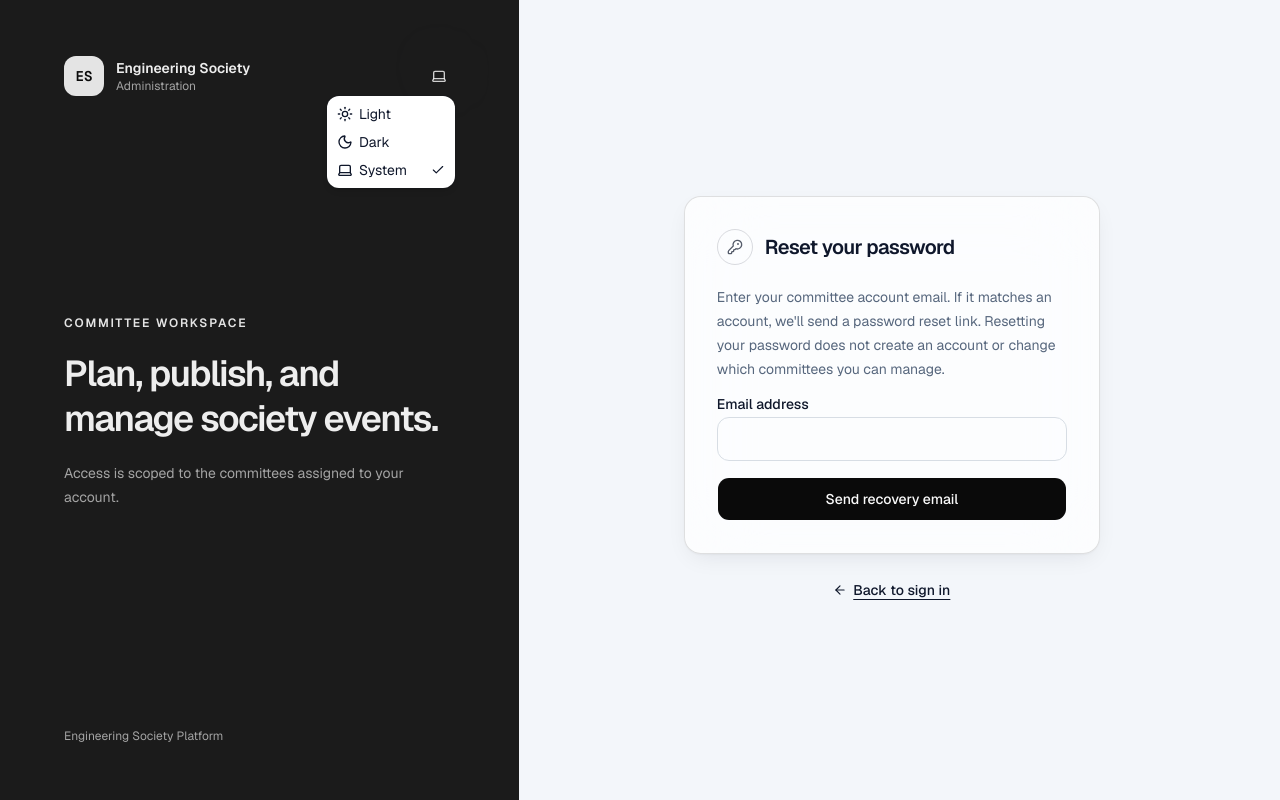
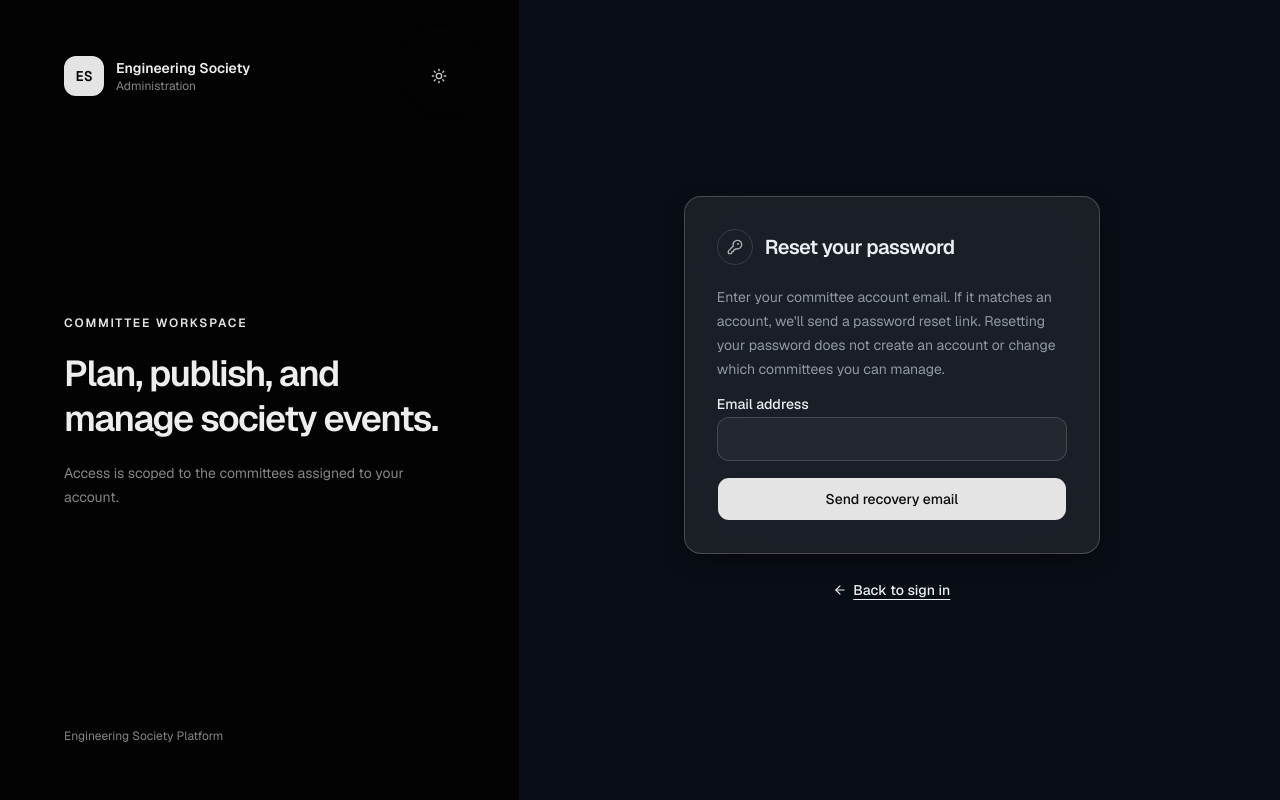
Before and after one commit to EngCrafters/engsoc-platform, a Next.js app: page /admin/recovery in a window 1280 px wide. Both pictures are taken after a click on the button 438 px from the left and 76 px from the top of the page. Built offline with nearby package versions, Linux system fonts and the light colour scheme.

Commit message:
fix(ui): switch themes with one click

```diff
--- a/components/admin/admin-sidebar.tsx
+++ b/components/admin/admin-sidebar.tsx
@@ -156,10 +156,7 @@ export function AdminSidebar({
         <span className="text-[0.68rem] font-medium tracking-wide text-shell-muted">
           Appearance
         </span>
-        <ThemeToggle
-          variant="shell"
-          triggerClassName="text-shell-foreground/85 hover:bg-white/[0.08] hover:text-shell-foreground focus-visible:outline-shell-accent"
-        />
+        <ThemeToggle variant="shell" />
       </div>
 
       <div className="flex items-center gap-2.5 border-t border-shell-border px-4 py-4">
--- a/components/ui/theme-toggle.tsx
+++ b/components/ui/theme-toggle.tsx
@@ -2,20 +2,8 @@
 
 import { useSyncExternalStore } from "react";
 import { useTheme } from "next-themes";
-import { Check, Laptop, Moon, Sun } from "lucide-react";
+import { Moon, Sun } from "lucide-react";
 import { cn } from "@/lib/utils";
-import {
-  DropdownMenu,
-  DropdownMenuContent,
-  DropdownMenuItem,
-  DropdownMenuTrigger,
-} from "@/components/ui/dropdown-menu";
-
-const OPTIONS = [
-  { value: "light", label: "Light", icon: Sun },
-  { value: "dark", label: "Dark", icon: Moon },
-  { value: "system", label: "System", icon: Laptop },
-] as const;
 
 /**
  * Theme toggle. `variant="shell"` styles the trigger for the dark navy
@@ -24,57 +12,43 @@ const OPTIONS = [
  */
 export function ThemeToggle({
   variant = "default",
-  triggerClassName,
 }: {
   variant?: "default" | "shell";
-  triggerClassName?: string;
 }) {
-  const { theme, setTheme } = useTheme();
+  const { resolvedTheme, setTheme } = useTheme();
   const mounted = useSyncExternalStore(
     () => () => {},
     () => true,
     () => false
   );
 
-  const active = OPTIONS.find((option) => option.value === theme) ?? OPTIONS[2];
-  const ActiveIcon = active.icon;
+  const isDark = mounted && resolvedTheme === "dark";
+  const label = mounted
+    ? `Switch to ${isDark ? "light" : "dark"} mode`
+    : "Change theme";
 
   return (
-    <DropdownMenu>
-      <DropdownMenuTrigger
-        aria-label="Change theme"
+    <button
+      type="button"
+      aria-label={label}
+      title={label}
+      onClick={() => setTheme(isDark ? "light" : "dark")}
       className={cn(
         "flex size-8 items-center justify-center rounded-lg transition-colors focus-visible:outline-2 focus-visible:outline-offset-2",
         variant === "shell"
           ? "text-shell-foreground/85 hover:bg-white/[0.08] hover:text-shell-foreground focus-visible:outline-shell-accent"
-            : "text-muted-foreground hover:bg-muted hover:text-foreground focus-visible:outline-ring",
-          triggerClassName
+          : "text-muted-foreground hover:bg-muted hover:text-foreground focus-visible:outline-ring"
       )}
     >
       {mounted ? (
-          <ActiveIcon aria-hidden="true" className="size-4" />
+        isDark ? (
+          <Sun aria-hidden="true" className="size-4" />
+        ) : (
+          <Moon aria-hidden="true" className="size-4" />
+        )
       ) : (
         <span className="size-4" />
       )}
-      </DropdownMenuTrigger>
-      <DropdownMenuContent align="end">
-        {OPTIONS.map((option) => {
-          const Icon = option.icon;
-          const selected = mounted && theme === option.value;
-          return (
-            <DropdownMenuItem
-              key={option.value}
-              onSelect={() => setTheme(option.value)}
-            >
-              <Icon aria-hidden="true" className="size-4" />
-              {option.label}
-              {selected ? (
-                <Check aria-hidden="true" className="ml-auto size-3.5" />
-              ) : null}
-            </DropdownMenuItem>
-          );
-        })}
-      </DropdownMenuContent>
-    </DropdownMenu>
+    </button>
   );
 }
```
Also changed, not shown: 1 other file (tests, documents, lock files or other folders). Lines whose indentation alone changed are shown as unchanged.
